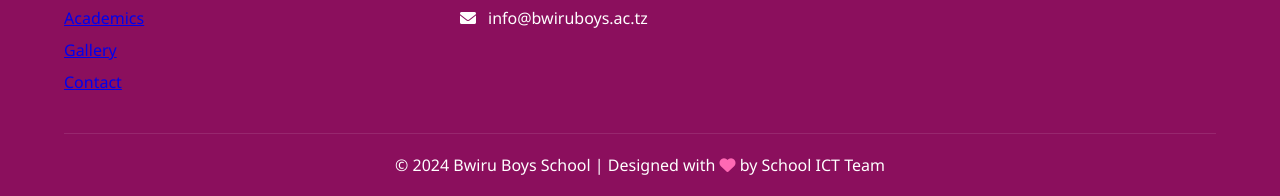
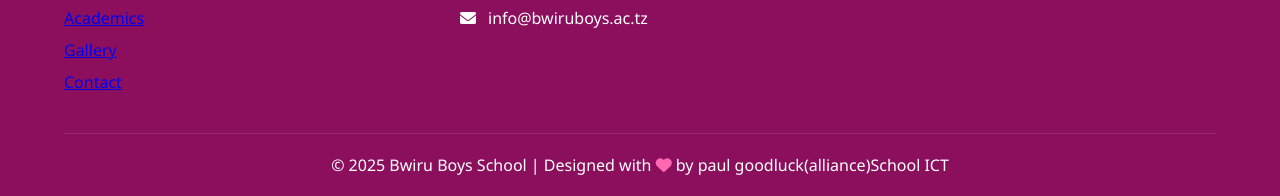
Before and after one commit to travishacker9/bwiru-school-web, a plain HTML site: page index.html in a window 1280 px wide. Shown: the part 1791-1987 px from the top of the page. Drawn offline with Linux system fonts and the light colour scheme.

Commit message:
Update index.html

```diff
--- a/index.html
+++ b/index.html
@@ -1176,7 +1176,7 @@
             </div>
         </div>
         <div class="footer-bottom">
-            <p>&copy; 2024 Bwiru Boys School | Designed with <i class="fas fa-heart"></i> by School ICT Team</p>
+            <p>&copy; 2025 Bwiru Boys School | Designed with <i class="fas fa-heart"></i> by  paul goodluck(alliance)School ICT </p>
         </div>
     </footer>
 
```
